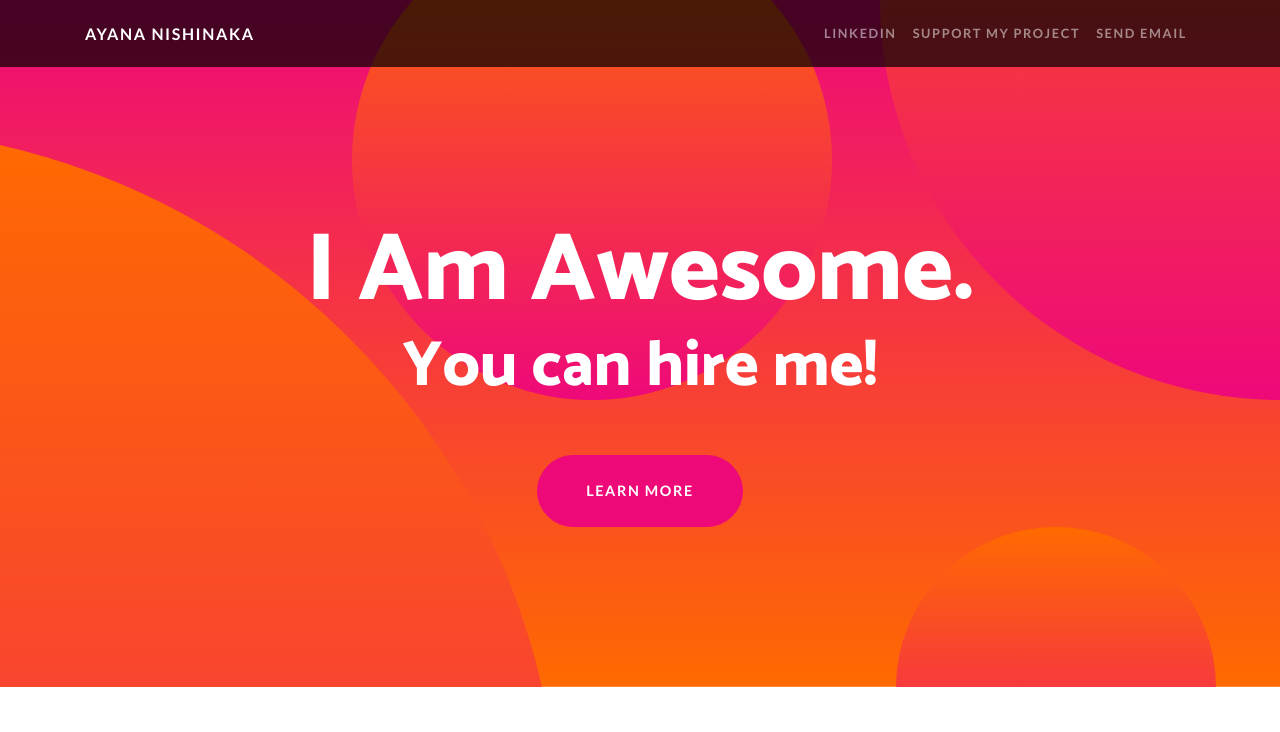
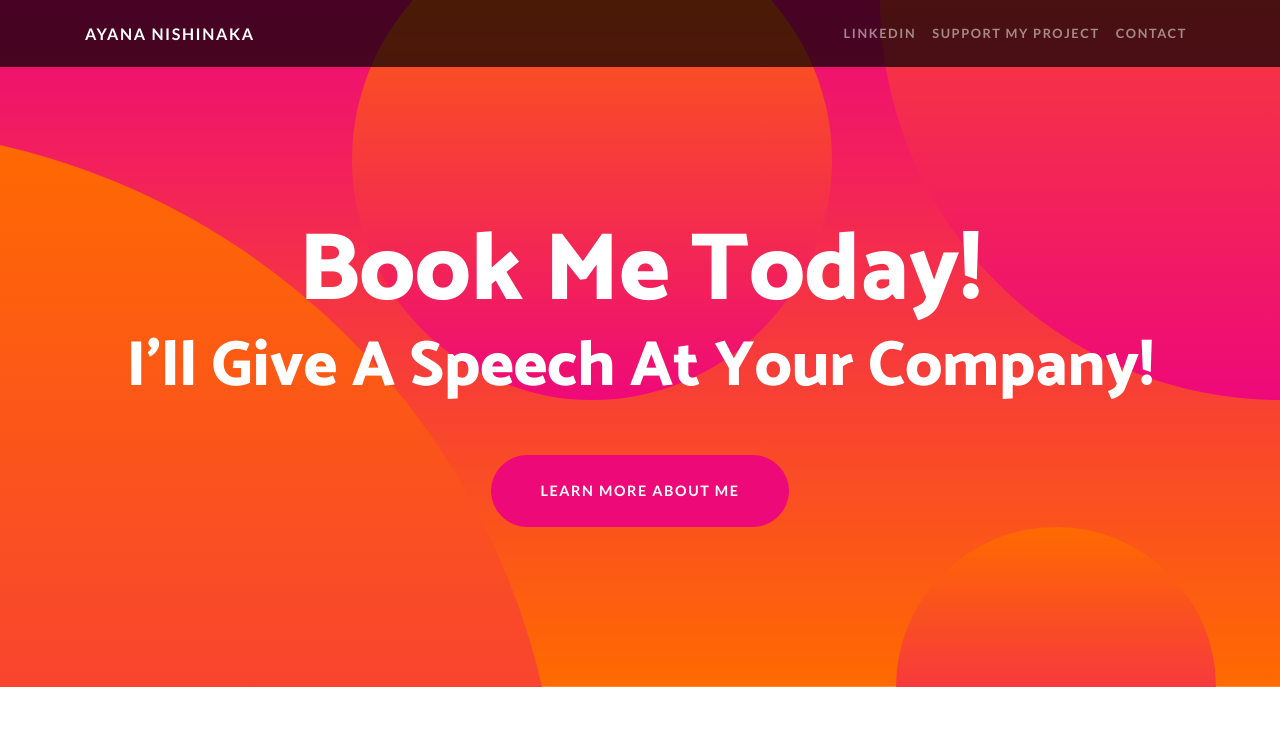
Before and after one commit to ayananishinaka/accelad.ml, a website: page index.html in a window 1280 px wide. Shown: the top 732 px of the page. Drawn offline with Linux system fonts and the light colour scheme.

Commit message:
title changed

```diff
--- a/index.html
+++ b/index.html
@@ -40,7 +40,7 @@
             <a class="nav-link" href="http://www.paypal.me/ayananishinaka">Support My Project</a>
           </li>
           <li class="nav-item">
-            <a class="nav-link" href="mailto:ayananishinaka.ceo@accelad.ml">Send Email</a>
+            <a class="nav-link" href="mailto:ayananishinaka.ceo@accelad.ml">Contact</a>
           </li>
         </ul>
       </div>
@@ -50,9 +50,9 @@
   <header class="masthead text-center text-white">
     <div class="masthead-content">
       <div class="container">
-        <h1 class="masthead-heading mb-0">I Am Awesome.</h1>
-        <h2 class="masthead-subheading mb-0">You can hire me!</h2>
-        <a href="http://www.linkedin.com/in/ayananishinaka" class="btn btn-primary btn-xl rounded-pill mt-5">Learn More</a>
+        <h1 class="masthead-heading mb-0">Book Me Today!</h1>
+        <h2 class="masthead-subheading mb-0">I'll Give A Speech At Your Company!</h2>
+        <a href="http://www.linkedin.com/in/ayananishinaka" class="btn btn-primary btn-xl rounded-pill mt-5">Learn More About Me</a>
       </div>
     </div>
     <div class="bg-circle-1 bg-circle"></div>
```
